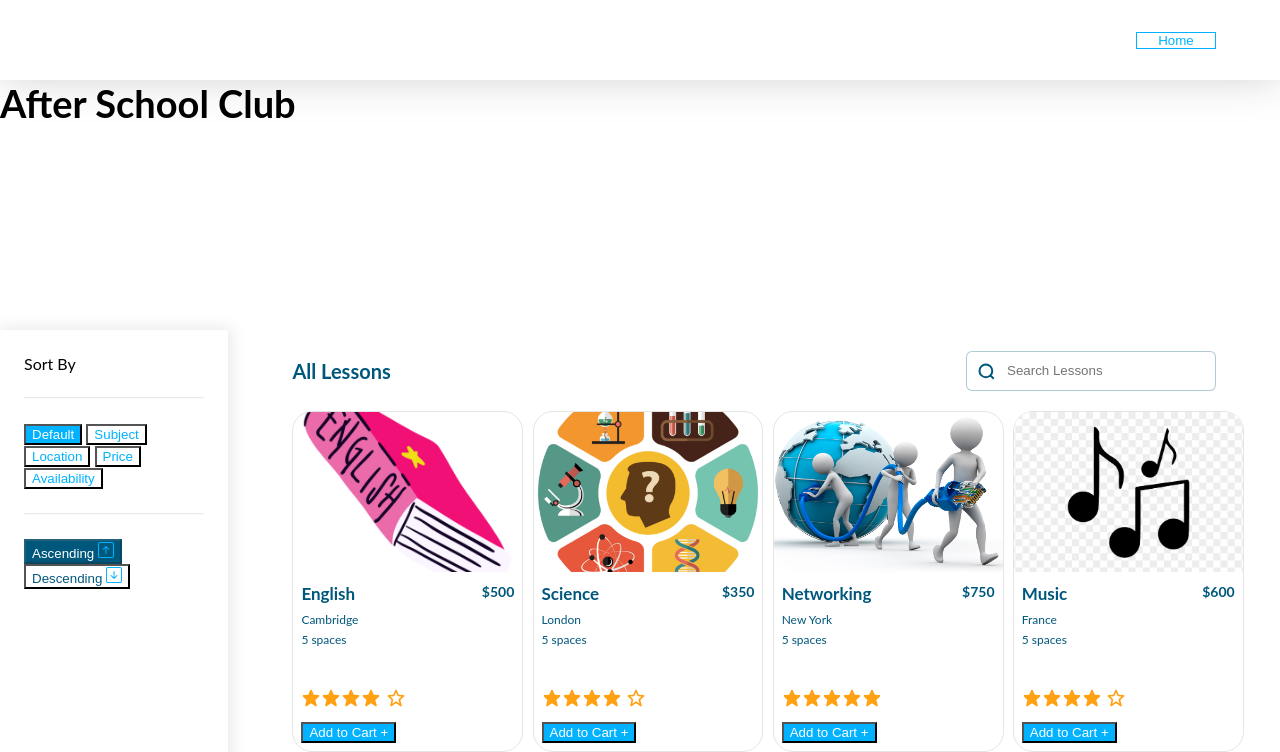
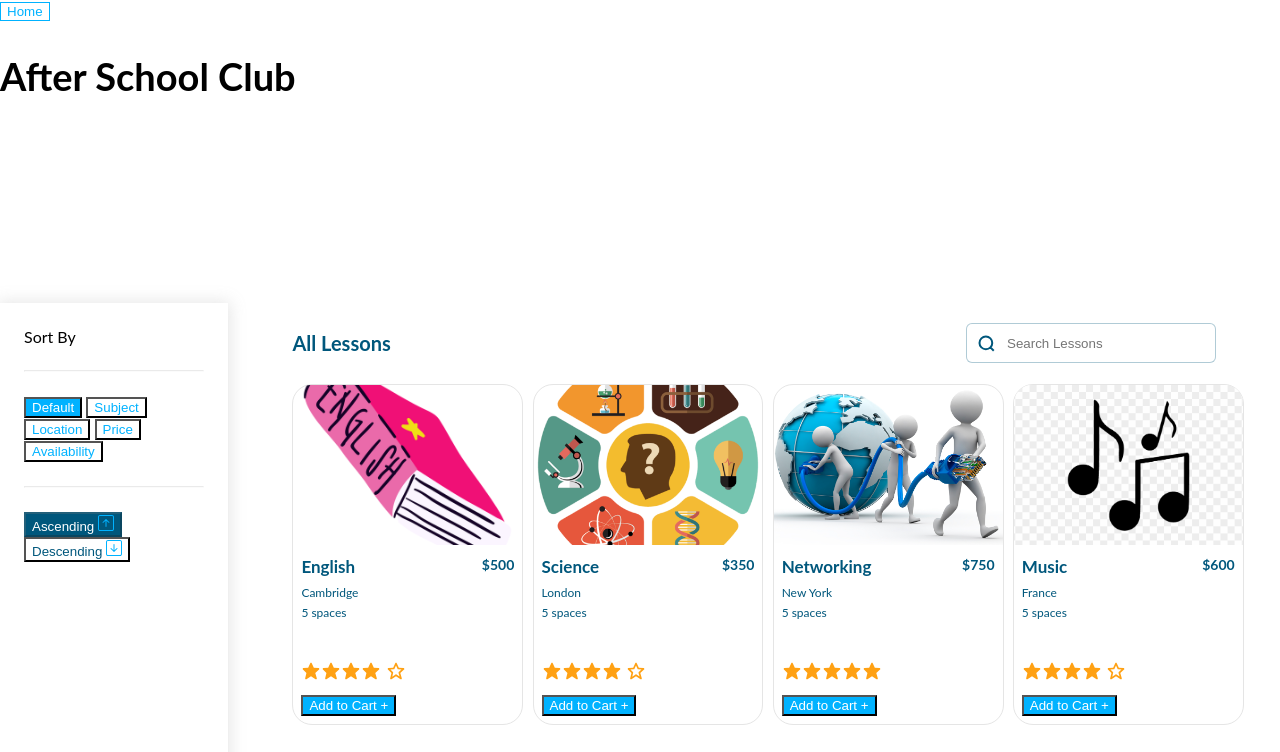
Before and after one commit to suraz1/cw1, a plain HTML site: page index.html in a window 1280 px wide. Shown: the top 752 px of the page. Drawn offline with nearby package versions, Linux system fonts and the light colour scheme.

Commit message:
updated commit

```diff
--- a/styles.css
+++ b/styles.css
@@ -9,7 +9,6 @@ hr {
 }
 
 /* Global Styles */
-
 
 .dark-inverse-btn {
   background: #FFFFFF;
@@ -41,46 +40,6 @@ hr {
 }
 .page {
   padding: 0 5%;
-}
-
-/* Header Styles */
-.header {
-  height: 80px;
-  background: #FFFFFF;
-  box-shadow: 0px -9px 50px rgba(0, 0, 0, 0.25);
-  display: flex;
-  align-items: center;
-  justify-content: space-between;
-  padding: 0 5%;
-  position: fixed;
-  inset: 0;
-  z-index: 1;
-}
-.header > .logo {
-  display: flex;
-  align-items: center;
-  height: 100%;
-}
-.header > .logo > img {
-  width: 130px;
-}
-.header > .header-actions {
-  display: flex;
-}
-.header .primary-btn {
-  margin-left: 8px;
-  width: 150px;
-  padding: 0;
-  justify-content: center;
-}
-.header .outlined-btn {
-  width: 80px;
-  padding: 0;
-  justify-content: center;
-}
-.header + div {
-  margin-top: 80px;
-  padding-bottom: 5%;
 }
 
 /* Hero Banner Styles */
```
